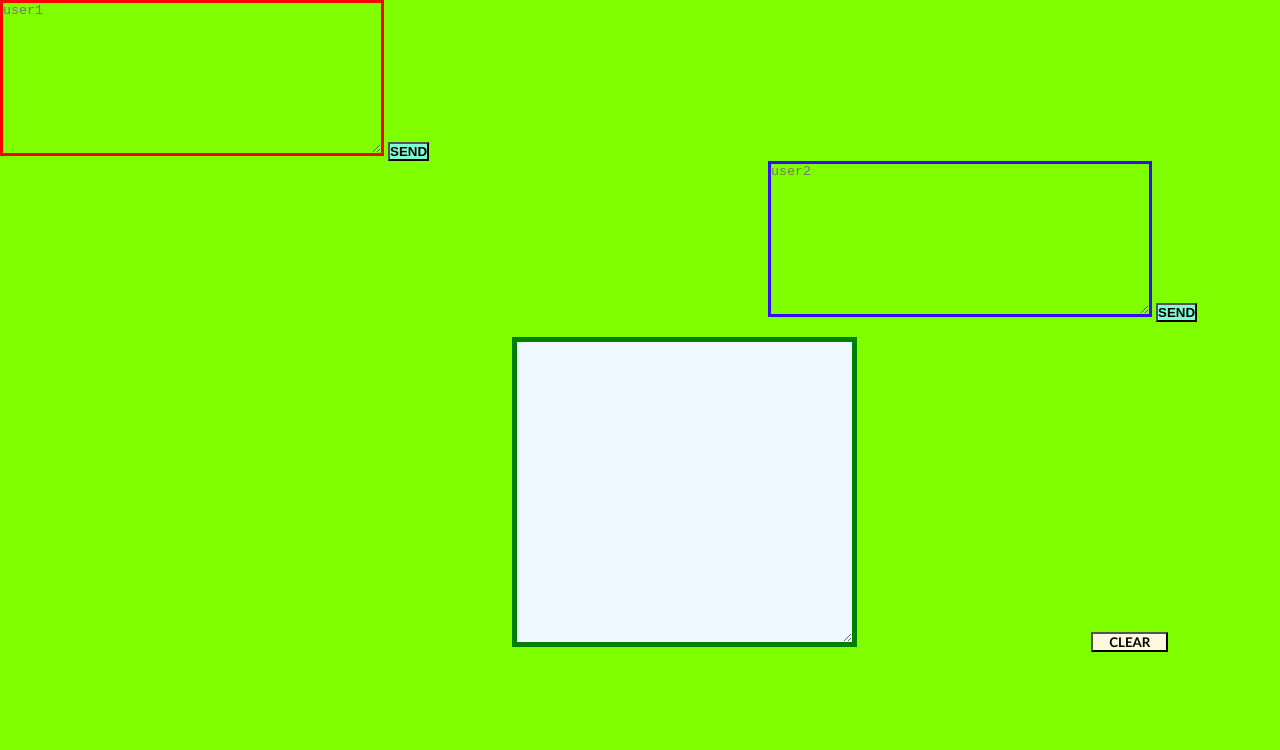
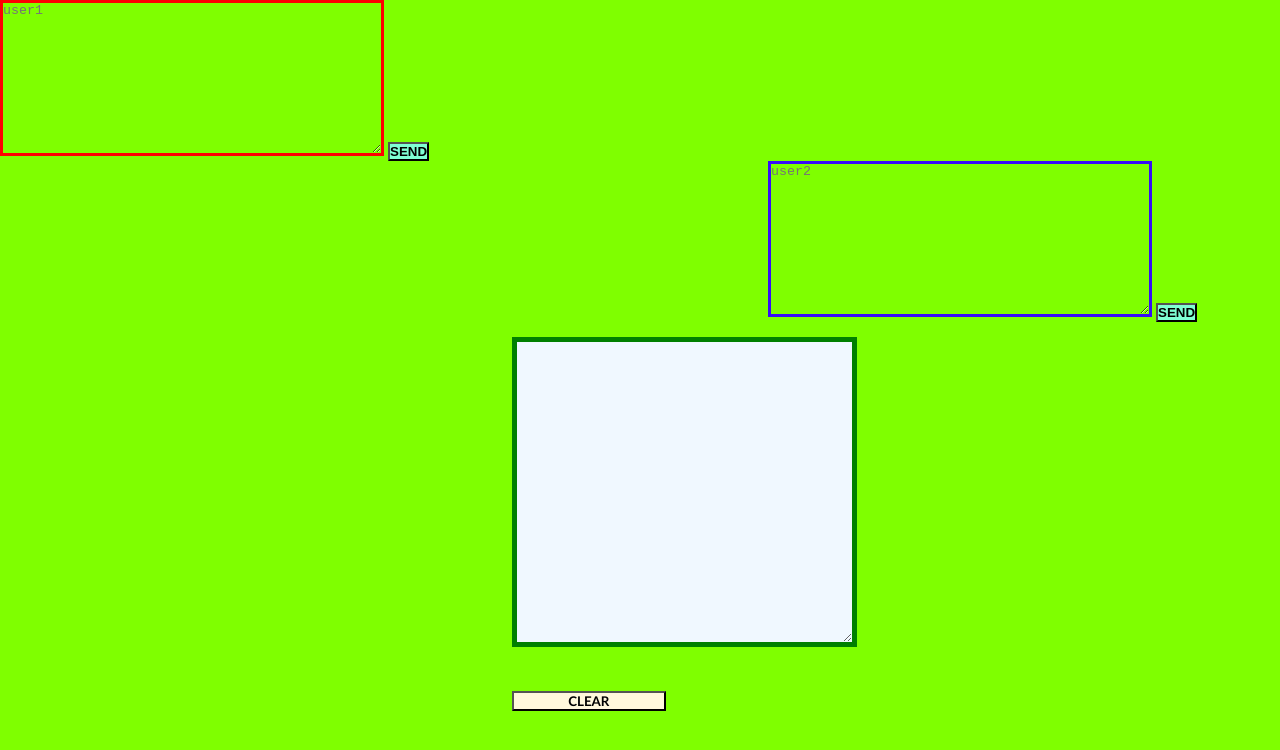
Before and after one commit to carzyprogrammer/msg, a plain HTML site: page index.html in a window 1280 px wide. Drawn offline with Linux system fonts and the light colour scheme.

Commit message:
Update style.css

```diff
--- a/style.css
+++ b/style.css
@@ -38,9 +38,9 @@
     font-weight: bolder;
     background-color: cornsilk;
     font-family: 'Gill Sans', 'Gill Sans MT', Calibri, 'Trebuchet MS', sans-serif;
-    size: 10%;
-    height: 10%;
-    width: 10%;
+    size: 20%;
+    height: 20%;
+    width: 20%;
     margin-right: 10%;
     margin-top: 40px;
 }
```
